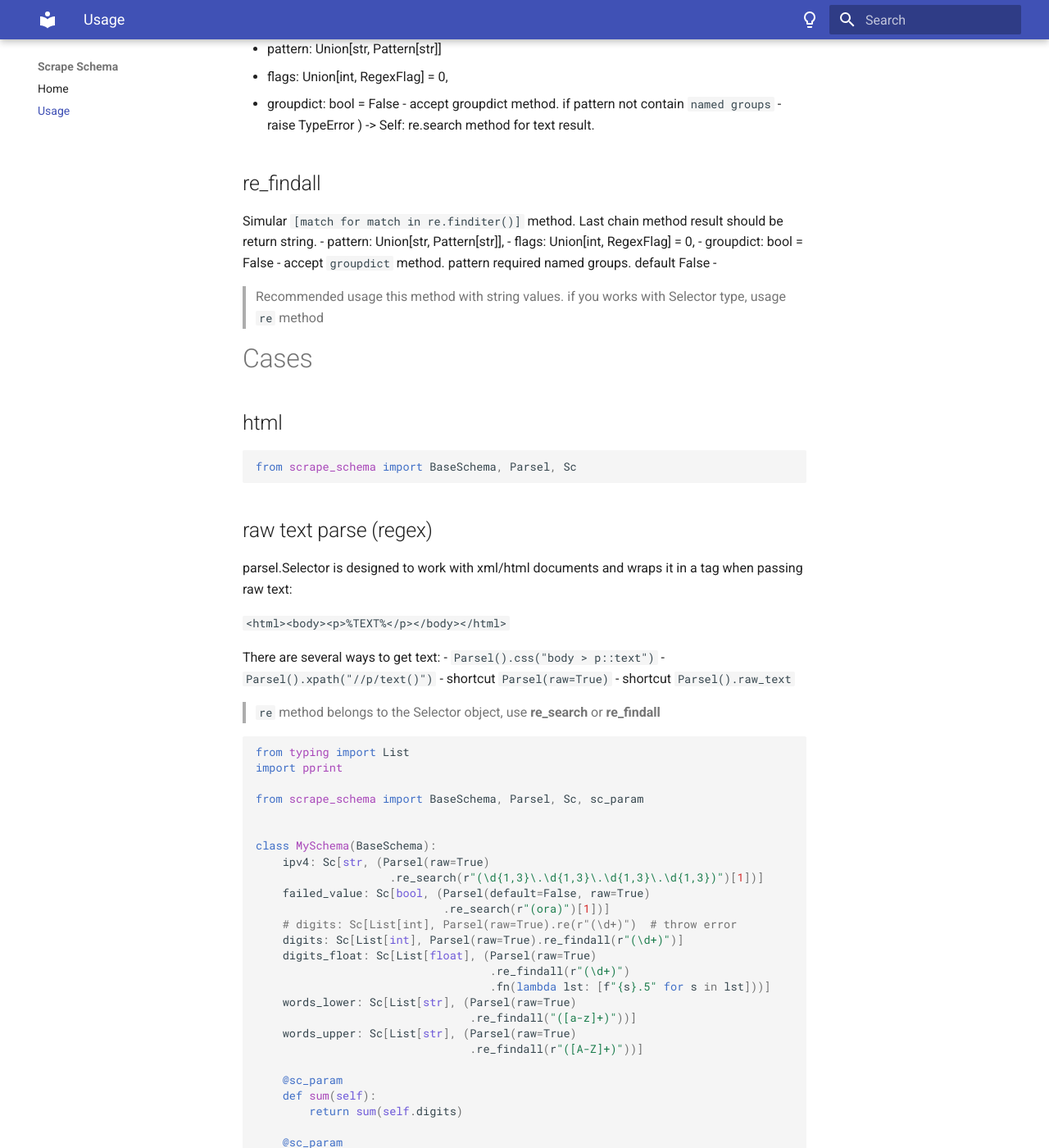
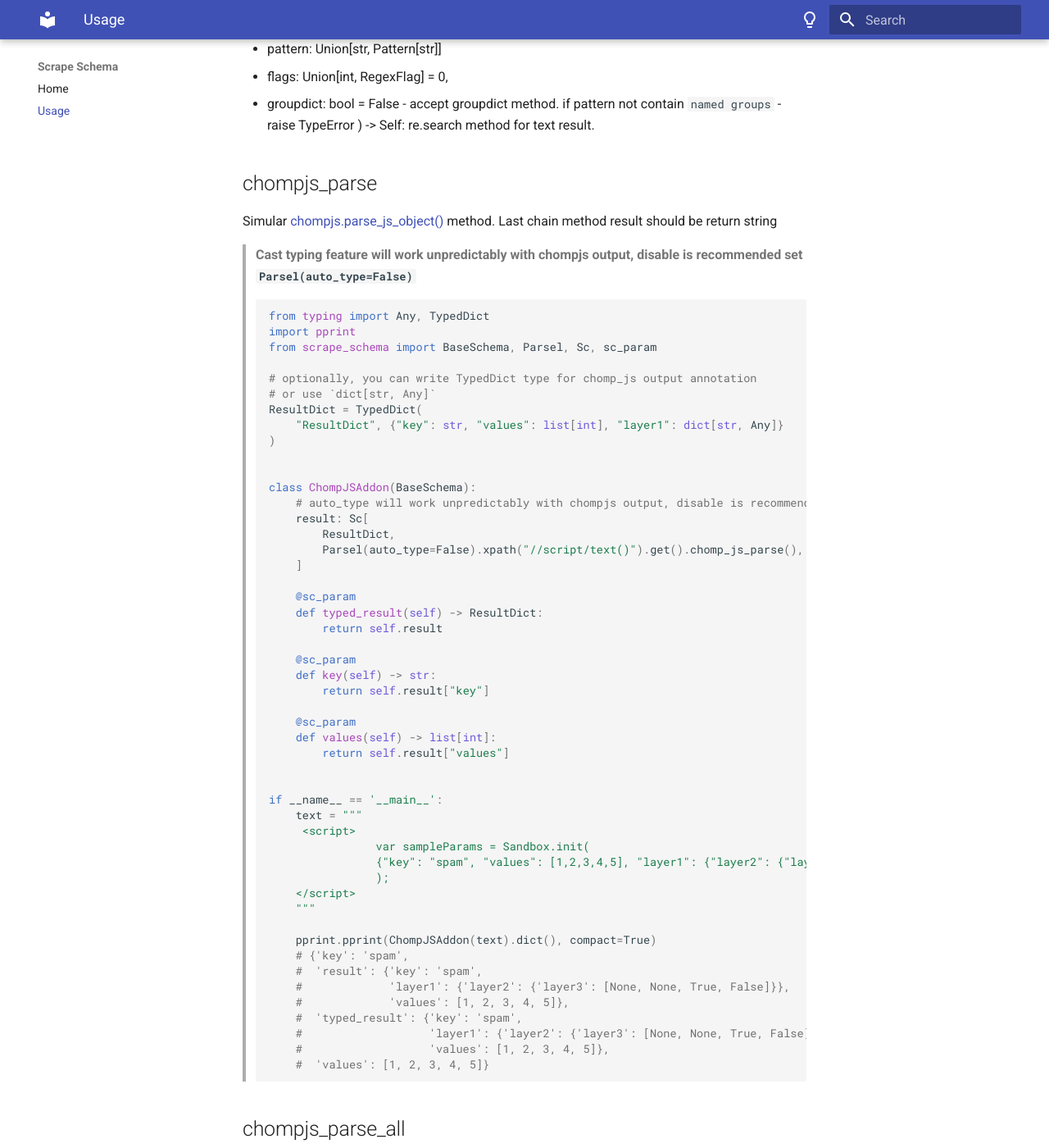
Before and after one commit to vypivshiy/scrape-schema, an MkDocs documentation site: the page built from docs/usage.md, in a window 1280 px wide and 1400 px high, scrolled down 7195 px. Shown: the whole window at 82% size. Built offline with MkDocs 1.6.1 and Material for MkDocs 9.7.7, drawn with Linux system fonts in a browser that asks for light colours; some of the changed text lies outside the part shown.

Commit message:
update documentation

````diff
--- a/docs/usage.md
+++ b/docs/usage.md
@@ -345,6 +345,68 @@
     ) -> Self:
 re.search method for text result.
 
+## chompjs_parse
+Simular [chompjs.parse_js_object()](https://github.com/Nykakin/chompjs) method.
+Last chain method result should be return string
+
+> **Cast typing feature will work unpredictably with chompjs output, disable is recommended
+> set `Parsel(auto_type=False)`**
+```python
+from typing import Any, TypedDict
+import pprint
+from scrape_schema import BaseSchema, Parsel, Sc, sc_param
+
+# optionally, you can write TypedDict type for chomp_js output annotation
+# or use `dict[str, Any]`
+ResultDict = TypedDict(
+    "ResultDict", {"key": str, "values": list[int], "layer1": dict[str, Any]}
+)
+
+
+class ChompJSAddon(BaseSchema):
+    # auto_type will work unpredictably with chompjs output, disable is recommended
+    result: Sc[
+        ResultDict,
+        Parsel(auto_type=False).xpath("//script/text()").get().chomp_js_parse(),
+    ]
+
+    @sc_param
+    def typed_result(self) -> ResultDict:
+        return self.result
+
+    @sc_param
+    def key(self) -> str:
+        return self.result["key"]
+
+    @sc_param
+    def values(self) -> list[int]:
+        return self.result["values"]
+
+
+if __name__ == '__main__':
+    text = """
+     <script>
+                var sampleParams = Sandbox.init(
+                {"key": "spam", "values": [1,2,3,4,5], "layer1": {"layer2": {"layer3": [null, null, true, false]}}}
+                );
+    </script>
+    """
+
+    pprint.pprint(ChompJSAddon(text).dict(), compact=True)
+    # {'key': 'spam',
+    #  'result': {'key': 'spam',
+    #             'layer1': {'layer2': {'layer3': [None, None, True, False]}},
+    #             'values': [1, 2, 3, 4, 5]},
+    #  'typed_result': {'key': 'spam',
+    #                   'layer1': {'layer2': {'layer3': [None, None, True, False]}},
+    #                   'values': [1, 2, 3, 4, 5]},
+    #  'values': [1, 2, 3, 4, 5]}
+```
+
+## chompjs_parse_all
+Simular [chompjs.parse_js_objects()](https://github.com/Nykakin/chompjs) method.
+Last chain method result should be return string
+
 
 ## re_findall
 Simular `[match for match in re.finditer()]` method. Last chain method result should be return string.
````
